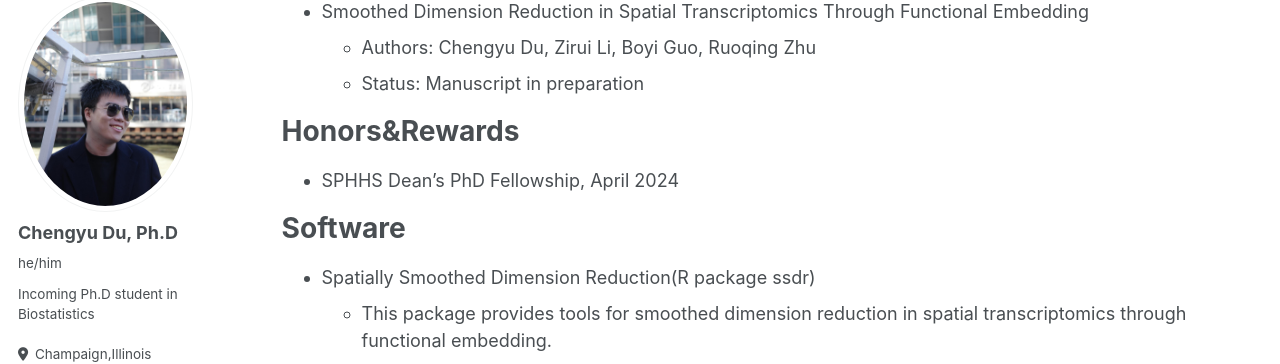
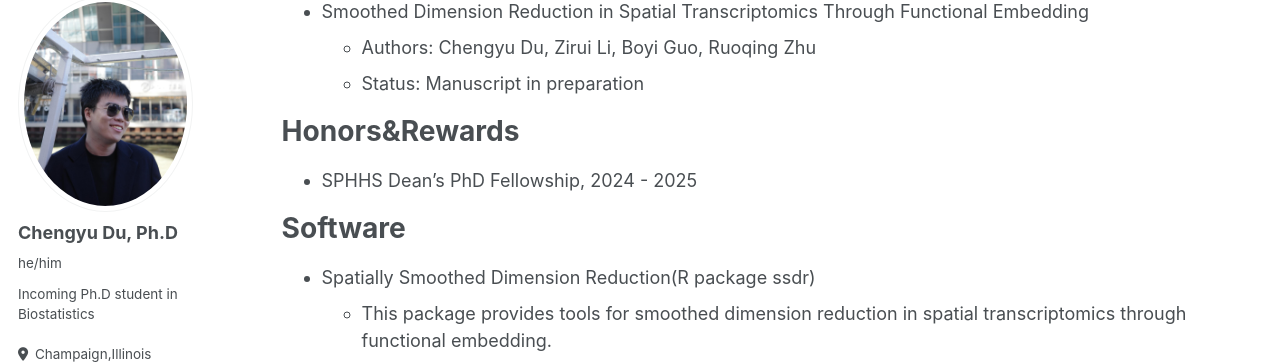
Before and after one commit to ChengyuRicardoDu/ChengyuRicardoDu.github.io, a Jekyll site: the page built from _pages/cv.md, in a window 1280 px wide and 900 px high, scrolled down 778 px. Shown: the part 90-454 px from the top of the window. Built offline with Jekyll 4.4.1, drawn with Linux system fonts in a browser that asks for light colours.

Commit message:
Update cv.md

```diff
--- a/_pages/cv.md
+++ b/_pages/cv.md
@@ -43,7 +43,7 @@ Publications
 
 Honors&Rewards
 ======
-* SPHHS Dean’s PhD Fellowship, April 2024
+* SPHHS Dean’s PhD Fellowship, 2024 - 2025
 
 Software
 ======
```
